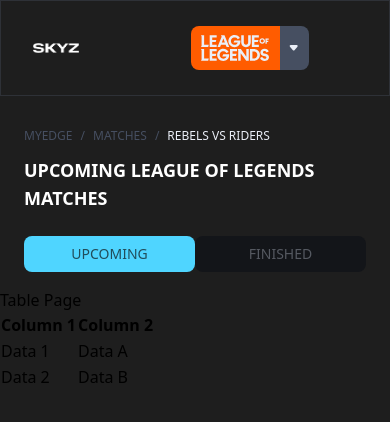
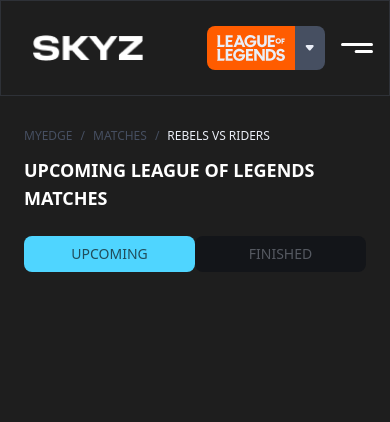
Before and after one commit to maryna-js/skyz-fe, a Next.js app: page / in a window 390 px wide. Shown: the top 422 px of the page. Built offline with nearby package versions, Linux system fonts and the light colour scheme.

Commit message:
fix: hanburger for mobile

```diff
--- a/src/app/components/Header.tsx
+++ b/src/app/components/Header.tsx
@@ -6,22 +6,20 @@
 
 const Header: React.FC = () => {
   return (
-    <header className="w-full h-24 lg:h-28 py-4 px-8 4xl:px-24 flex justify-start lg:justify-between items-center border border-b border-shark">
+    <header className="w-full h-24 lg:h-28 py-4 pl-8 pr-4 4xl:px-24 flex justify-start lg:justify-between items-center border border-b border-shark">
       <div className="w-full lg:w-1/2 flex justify-between lg:justify-start items-center">
-        <div className="mr-28 4xl:mr-36 flex items-center">
+        <div className="mr-16 4xl:mr-36 flex items-center">
           <img src="/logo.png" alt="Logo" className="w-28" />
         </div>
-        <div className="flex items-center">
-          <div className="mr-12">
+        <div className="flex items-center justify-end">
+          <div className="mr-0 lg:mr-12 flex items-center justify-end">
             <ButtonDropDown />
+            <button className="flex lg:hidden ml-4">
+                <img src="/hamburger.svg" className="w-9"/>
+            </button>
           </div>
           <div className="hidden lg:block">
             <SearchBar />
-          </div>
-          <div className="flex lg:hidden">
-            <button>
-                <img src="/hamburger.svg"/>
-            </button>
           </div>
         </div>
       </div>
--- a/src/app/page.tsx
+++ b/src/app/page.tsx
@@ -20,10 +20,10 @@
     <div className="bg-cod-gray h-screen">
       <Header />
       <BreadcrumbTitle />
-      <main>
+      {/* <main>
         <h1>Table Page</h1>
         <Table data={data} />
-      </main>
+      </main> */}
     </div>
   );
 }
```
